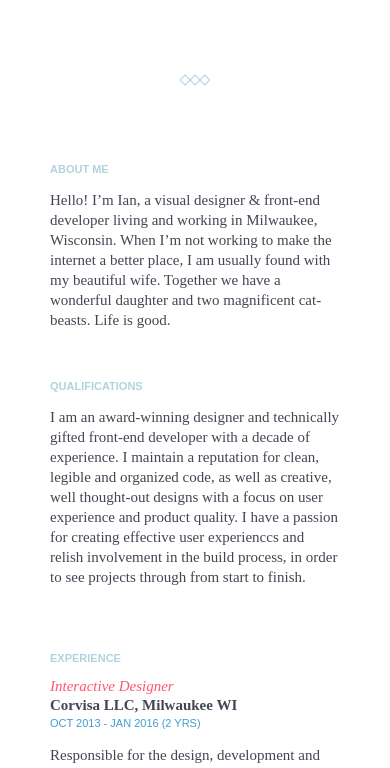
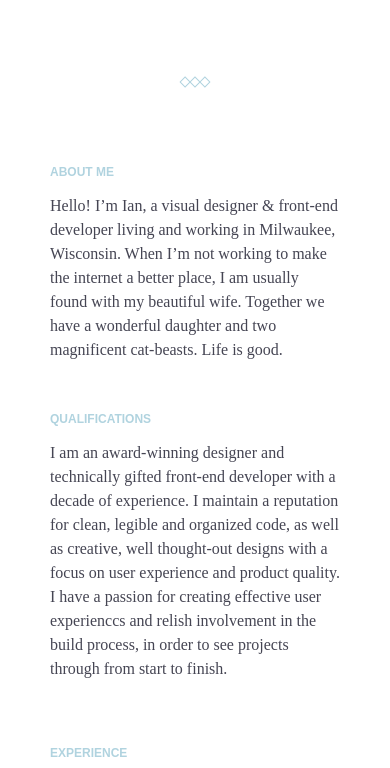
Before and after one commit to ianmcd/portfolio.ianmcd.com, a website: page http/index.html in a window 390 px wide. Shown: the part 249-1017 px from the top of the page. Drawn offline with Linux system fonts and the light colour scheme.

Commit message:
increasing font-size a bit

```diff
--- a/src/sass/modules/_lists.scss
+++ b/src/sass/modules/_lists.scss
@@ -1,6 +1,6 @@
 ul {
   color: $text-primary;
-  font: 400 15px/20px $font-freight;
+  font: 400 16px/1.5em $font-freight;
 }
 
 .list__no-format {
--- a/src/sass/modules/_typography.scss
+++ b/src/sass/modules/_typography.scss
@@ -9,7 +9,7 @@ h1,
 h3,
 .heading-3 {
   color: $text-muted;
-  font: 600 12px $font-futura;
+  font: 700 12px $font-futura;
   margin: 50px 0 15px;
   text-transform: uppercase;
 
@@ -27,7 +27,7 @@ h3,
 
 p {
   color: $text-primary;
-  font: 400 15px/20px $font-freight;
+  font: 400 16px/1.5em $font-freight;
   margin: 0 0 15px;
 }
 
@@ -37,13 +37,6 @@ p {
     font-size: 48px;
     line-height: 1.5em;
   }
-
-  h3,
-  .heading-3 {
-    font-size: 11px;
-  }
-
-  .sub-heading-1 { font-size: 11px; }
 }
 
 
@@ -53,6 +46,8 @@ p {
     font-size: 42px;
     line-height: 70px;
   }
+
+  .sub-heading-1 { font-size: 11px; }
 }
 
 
```
Also changed, not shown: http/css/merle.css, 1 other file.
